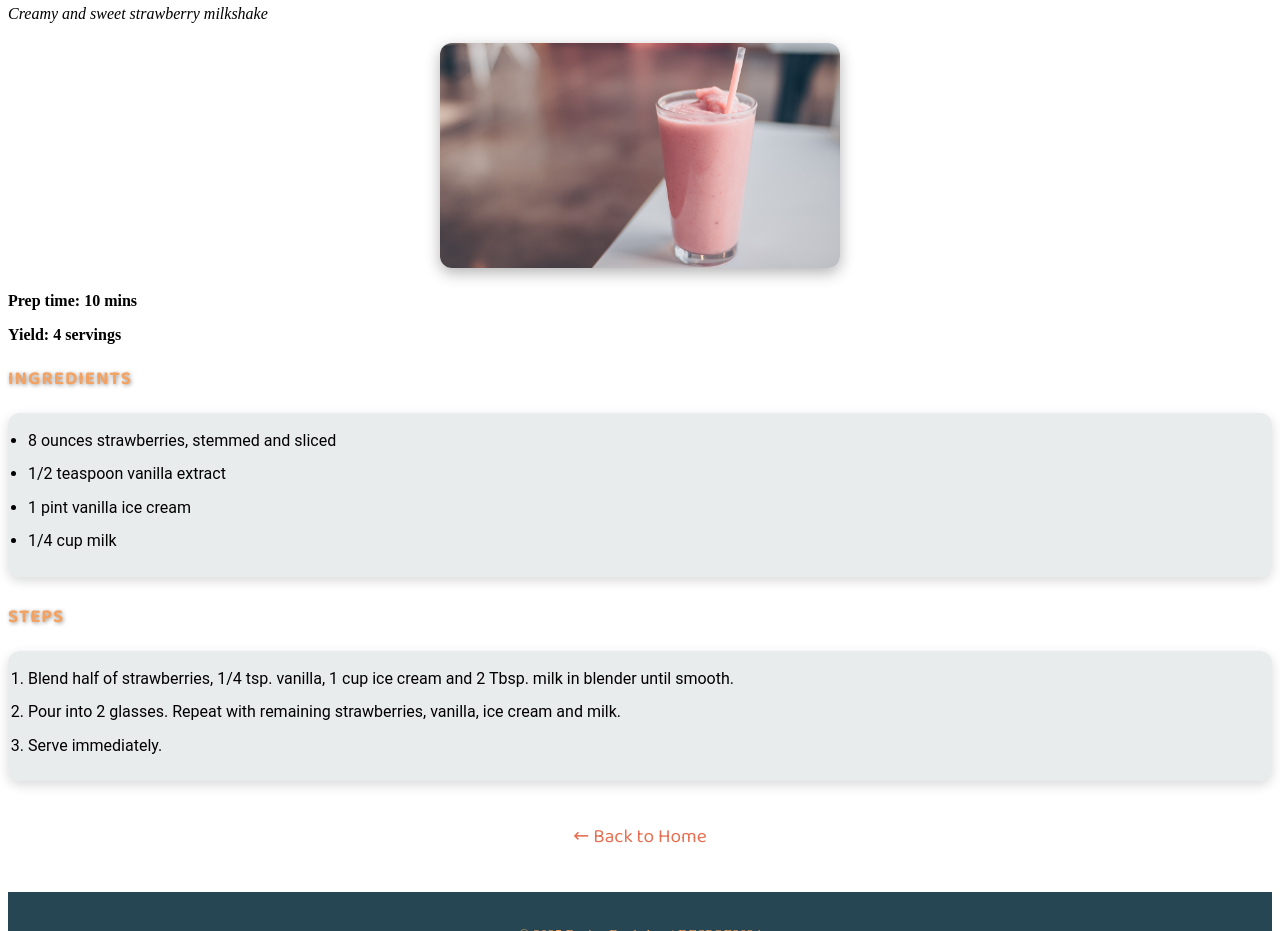
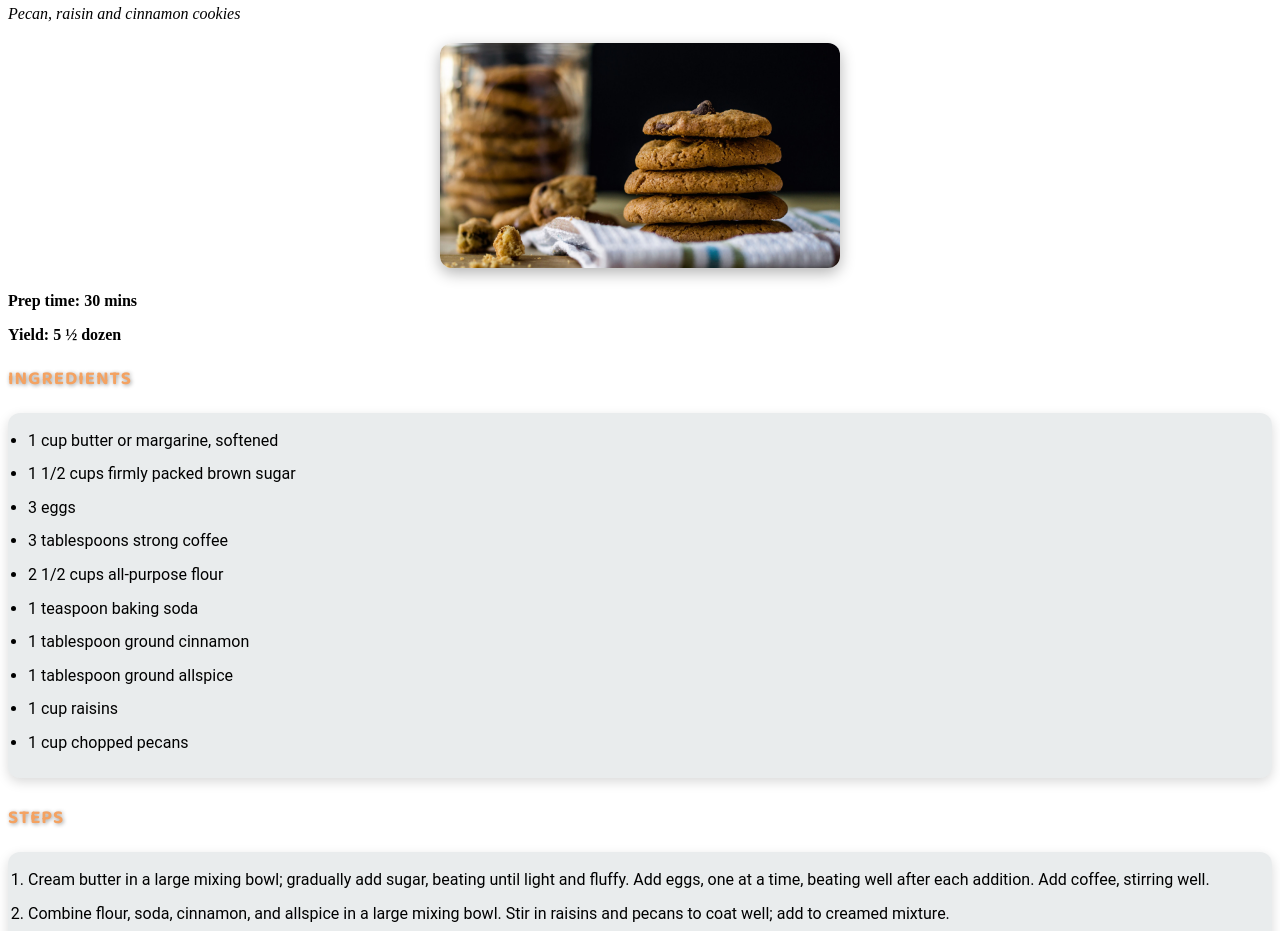
Before and after one commit to zohrafredericks/Module-3-Assessment-1, a plain HTML site: page cookies.html in a window 1280 px wide. Shown: the part 790-1721 px from the top of the page. Drawn offline with Linux system fonts and the light colour scheme.

Commit message:
Update cookies.html

```diff
--- a/cookies.html
+++ b/cookies.html
@@ -3,7 +3,7 @@
 <head>
   <meta charset="UTF-8">
   <meta name="viewport" content="width=device-width, initial-scale=1.0">
-  <title>Delicious Strawberry Milkshake | My Recipe Book</title>
+  <title>Cookies | My Recipe Book</title>
   <link rel="stylesheet" href="style.css">
   <!-- Google Font for playful headings -->
   <link href="https://fonts.googleapis.com/css2?family=Baloo+2:wght@400;700&display=swap" rel="stylesheet">
@@ -24,36 +24,42 @@
   <!-- MAIN CONTENT -->
   <main>
     <section class="recipe-content">
-      <h2>Strawberry Milkshake</h2>
-      <p><em>Creamy and sweet strawberry milkshake</em></p>
+      <h2>Cookies</h2>
+      <p><em>Pecan, raisin and cinnamon cookies</em></p>
 
       <!-- Recipe Image -->
       <div class="recipe-image" style="text-align:center; margin: 20px 0;">
-        <img src="images/strawberryMilkshake.png" alt="Strawberry Milkshake"
+        <img src="images/cookies.png" alt="Cookies"
              style="width:100%; max-width:400px; border-radius:12px; box-shadow: 0 5px 15px rgba(0,0,0,0.3);">
       </div>
 
       <!-- Recipe Info -->
       <div class="recipe-info" style="margin:20px 0; font-weight:700;">
-        <p><strong>Prep time:</strong> 10 mins</p>
-        <p><strong>Yield:</strong> 4 servings</p>
+        <p><strong>Prep time:</strong> 30 mins</p>
+        <p><strong>Yield:</strong> 5 ½ dozen</p>
       </div>
 
       <!-- Ingredients -->
       <h3>Ingredients</h3>
       <ul class="recipe-box">
-        <li>8 ounces strawberries, stemmed and sliced</li>
-        <li>1/2 teaspoon vanilla extract</li>
-        <li>1 pint vanilla ice cream</li>
-        <li>1/4 cup milk</li>
+        <li>1 cup butter or margarine, softened</li>
+        <li>1 1/2 cups firmly packed brown sugar</li>
+        <li>3 eggs</li>
+        <li>3 tablespoons strong coffee</li>
+        <li>2 1/2 cups all-purpose flour</li>
+        <li>1 teaspoon baking soda</li>
+        <li>1 tablespoon ground cinnamon</li>
+        <li>1 tablespoon ground allspice</li>
+        <li>1 cup raisins</li>
+        <li>1 cup chopped pecans</li>
       </ul>
 
       <!-- Steps -->
       <h3>Steps</h3>
       <ol class="recipe-box">
-        <li>Blend half of strawberries, 1/4 tsp. vanilla, 1 cup ice cream and 2 Tbsp. milk in blender until smooth.</li>
-        <li>Pour into 2 glasses. Repeat with remaining strawberries, vanilla, ice cream and milk.</li>
-        <li>Serve immediately.</li>
+        <li>Cream butter in a large mixing bowl; gradually add sugar, beating until light and fluffy. Add eggs, one at a time, beating well after each addition. Add coffee, stirring well.</li>
+        <li>Combine flour, soda, cinnamon, and allspice in a large mixing bowl. Stir in raisins and pecans to coat well; add to creamed mixture.</li>
+        <li>Drop dough by heaping teaspoonfuls 2 inches apart onto greased cookie sheets. Bake at 350° for 8 minutes. Remove from cookie sheets, and cool on wire racks.</li>
       </ol>
     </section>
 
```
